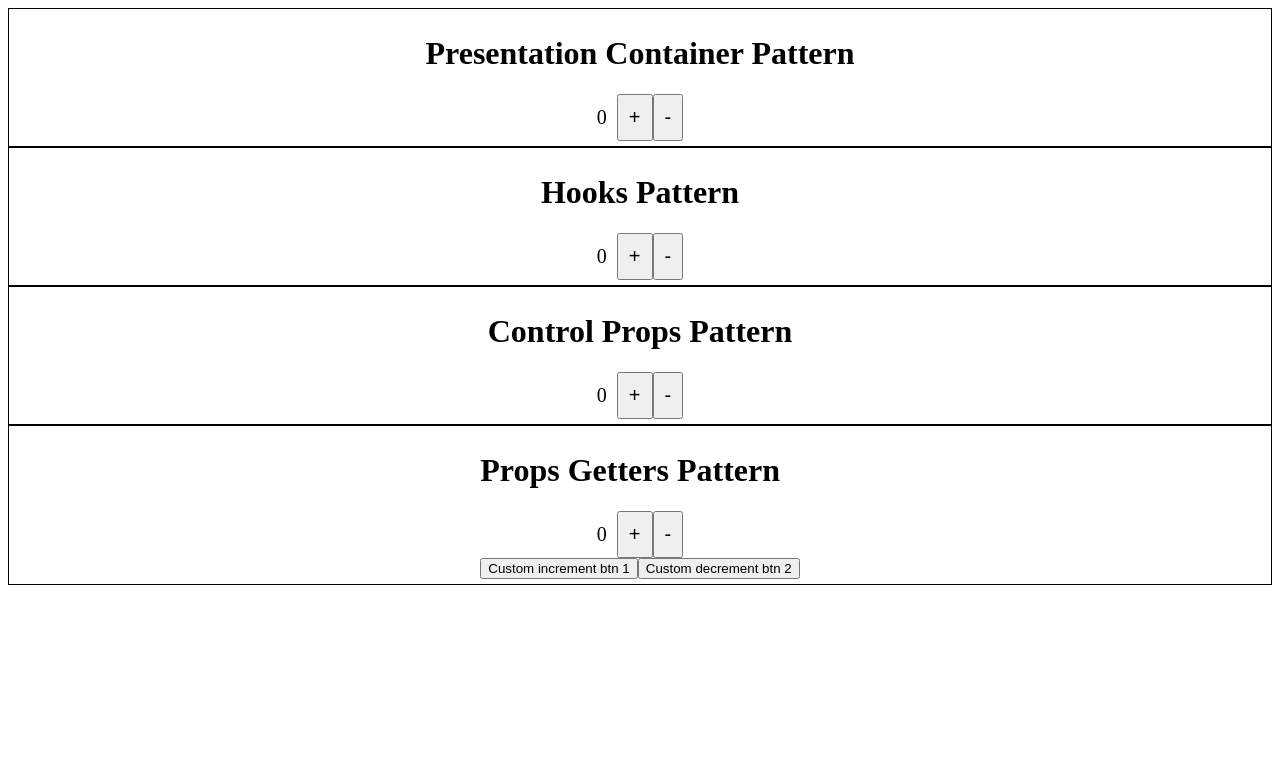
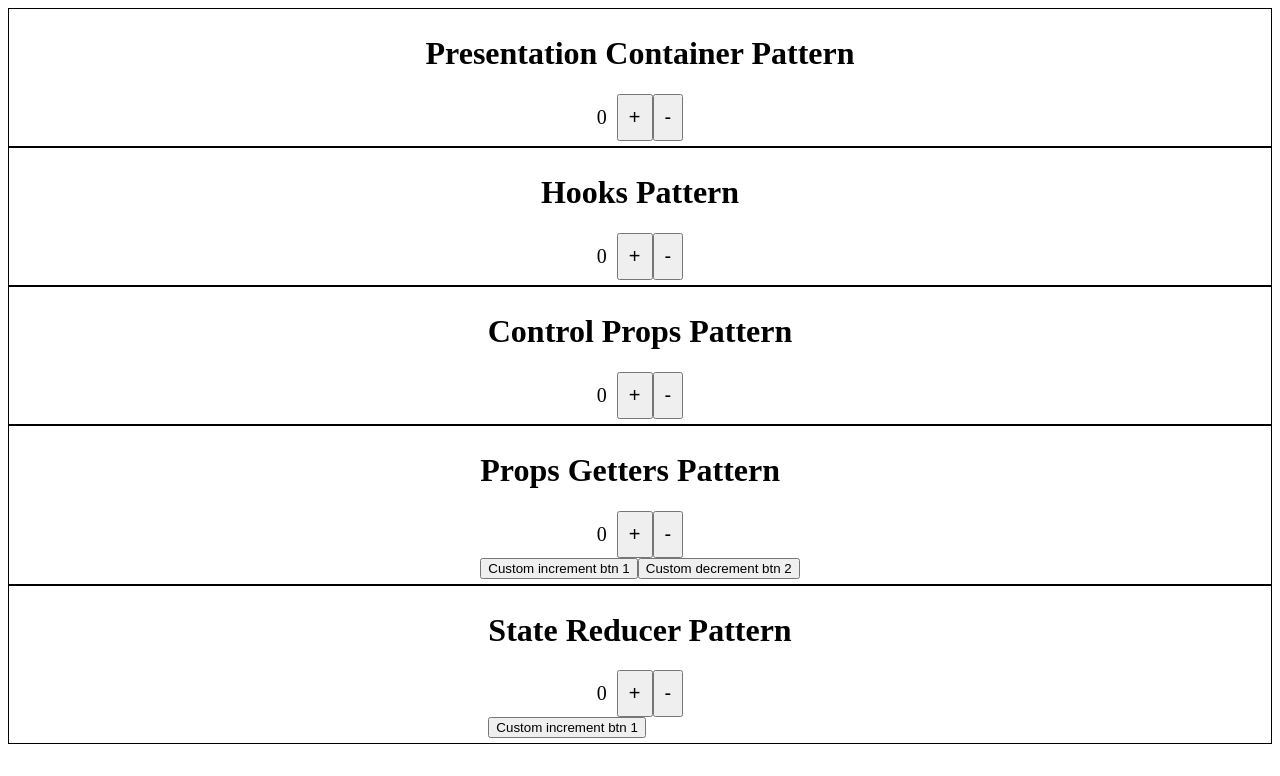
Before and after one commit to pshdev1030/react_design_pattern, a React (Create React App) app: page / in a window 1280 px wide. Shown: the top 776 px of the page. Built offline with nearby package versions, Linux system fonts and the light colour scheme.

Commit message:
Feat: state reducer 패턴 추가

```diff
--- a/src/App.tsx
+++ b/src/App.tsx
@@ -2,6 +2,7 @@ import { ControlProps } from "./patterns/Control-Props/Usage";
 import Hooks from "./patterns/Hooks/Usage";
 import ContainerPresentation from "./patterns/Presentation-Container/Usage";
 import PropsGetters from "./patterns/Props-Getters/Usage";
+import StateReducer from "./patterns/State-Reducer/Usage";
 import { PatternWrapper } from "./styles";
 
 function App() {
@@ -19,6 +20,10 @@ function App() {
       <div className={PatternWrapper}>
         <PropsGetters />
       </div>
+
+      <div className={PatternWrapper}>
+        <StateReducer />
+      </div>
     </>
   );
 }
--- /dev/null
+++ b/src/patterns/State-Reducer/Counter.tsx
@@ -0,0 +1,28 @@
+import { Count } from "./components/Count";
+import { Decrement } from "./components/Decrement";
+import { Increment } from "./components/Increment";
+import { ReactNode, useEffect, useRef } from "react";
+import { CounterProvider } from "./useCounterContext";
+function Counter({
+  count,
+  children,
+  onChange,
+}: {
+  count: number;
+  children: ReactNode;
+  onChange?: (newCount: number) => void;
+}) {
+  const firstMounded = useRef(true);
+  useEffect(() => {
+    if (!firstMounded) {
+      onChange && onChange(count);
+    }
+  }, [count, onChange]);
+  return <CounterProvider value={count}>{children}</CounterProvider>;
+}
+
+Counter.Count = Count;
+Counter.Increment = Increment;
+Counter.Decrement = Decrement;
+
+export { Counter };
--- /dev/null
+++ b/src/patterns/State-Reducer/Usage.tsx
@@ -0,0 +1,39 @@
+import { CounterContentWrapper } from "../../styles";
+import { useCounter } from "./useCounter";
+import { Counter } from "./Counter";
+
+export default function StateReducer() {
+  const reducer = (
+    state: { count: number },
+    action: { type: "decrement" | "increment"; payload?: any }
+  ) => {
+    switch (action.type) {
+      case "decrement":
+        return {
+          count: Math.max(0, state.count - 2), //The decrement delta was changed for 2 (Default is 1)
+        };
+      default:
+        return useCounter.reducer(state, action);
+    }
+  };
+
+  const { count, handleDecrement, handleIncrement } = useCounter(
+    { initial: 0 },
+    reducer
+  );
+  return (
+    <div>
+      <h1>State Reducer Pattern</h1>
+      <div className={CounterContentWrapper}>
+        <Counter count={count}>
+          <Counter.Count />
+          <Counter.Increment handleIncrement={handleIncrement} />
+          <Counter.Decrement handleDecrement={handleDecrement} />
+        </Counter>
+      </div>
+      <div>
+        <button onClick={handleIncrement}>Custom increment btn 1</button>
+      </div>
+    </div>
+  );
+}
--- /dev/null
+++ b/src/patterns/State-Reducer/components/Count.tsx
@@ -0,0 +1,8 @@
+import { useCounterContext } from "../useCounterContext";
+
+const Count = () => {
+  const count = useCounterContext();
+  return <div className="count">{count}</div>;
+};
+
+export { Count };
--- /dev/null
+++ b/src/patterns/State-Reducer/components/Decrement.tsx
@@ -0,0 +1,15 @@
+const Decrement = ({
+  icon = "-",
+  handleDecrement,
+}: {
+  icon?: string;
+  handleDecrement: () => void;
+}) => {
+  return (
+    <button className="button" onClick={handleDecrement}>
+      {icon}
+    </button>
+  );
+};
+
+export { Decrement };
--- /dev/null
+++ b/src/patterns/State-Reducer/components/Increment.tsx
@@ -0,0 +1,15 @@
+const Increment = ({
+  icon = "+",
+  handleIncrement,
+}: {
+  icon?: string;
+  handleIncrement: () => void;
+}) => {
+  return (
+    <button className="button" onClick={handleIncrement}>
+      {icon}
+    </button>
+  );
+};
+
+export { Increment };
--- /dev/null
+++ b/src/patterns/State-Reducer/components/index.tsx
@@ -0,0 +1,3 @@
+export * from "./Count";
+export * from "./Decrement";
+export * from "./Increment";
--- /dev/null
+++ b/src/patterns/State-Reducer/useCounter.ts
@@ -0,0 +1,48 @@
+import { useReducer } from "react";
+
+const internalReducer = (
+  { count }: { count: number },
+  { type, payload }: { type: "increment" | "decrement"; payload?: any }
+) => {
+  switch (type) {
+    case "increment":
+      return {
+        count: count + 1,
+      };
+    case "decrement":
+      return {
+        count: Math.max(0, count - 1),
+      };
+    default:
+      throw new Error(`Unhandled action type: ${type}`);
+  }
+};
+
+function useCounter(
+  { initial }: { initial: number },
+  reducer = internalReducer
+) {
+  const [{ count }, dispatch] = useReducer(reducer, { count: initial });
+
+  const handleIncrement = () => {
+    dispatch({ type: "increment" });
+  };
+
+  const handleDecrement = () => {
+    dispatch({ type: "decrement" });
+  };
+
+  return {
+    count,
+    handleIncrement,
+    handleDecrement,
+  };
+}
+
+useCounter.reducer = internalReducer;
+useCounter.types = {
+  increment: "increment",
+  decrement: "decrement",
+};
+
+export { useCounter };
--- /dev/null
+++ b/src/patterns/State-Reducer/useCounterContext.tsx
@@ -0,0 +1,24 @@
+import React, { ReactNode } from "react";
+
+const CounterContext = React.createContext<number | null>(null);
+
+interface CounterProviderType {
+  children: ReactNode;
+  value: number;
+}
+
+function CounterProvider({ children, value }: CounterProviderType) {
+  return (
+    <CounterContext.Provider value={value}>{children}</CounterContext.Provider>
+  );
+}
+
+function useCounterContext() {
+  const context = React.useContext(CounterContext);
+  if (context === undefined) {
+    throw new Error("useCounterContext must be used within a CounterProvider");
+  }
+  return context;
+}
+
+export { CounterProvider, useCounterContext };
```
Also changed, not shown: 1 other file (tests, documents, lock files or other folders).
